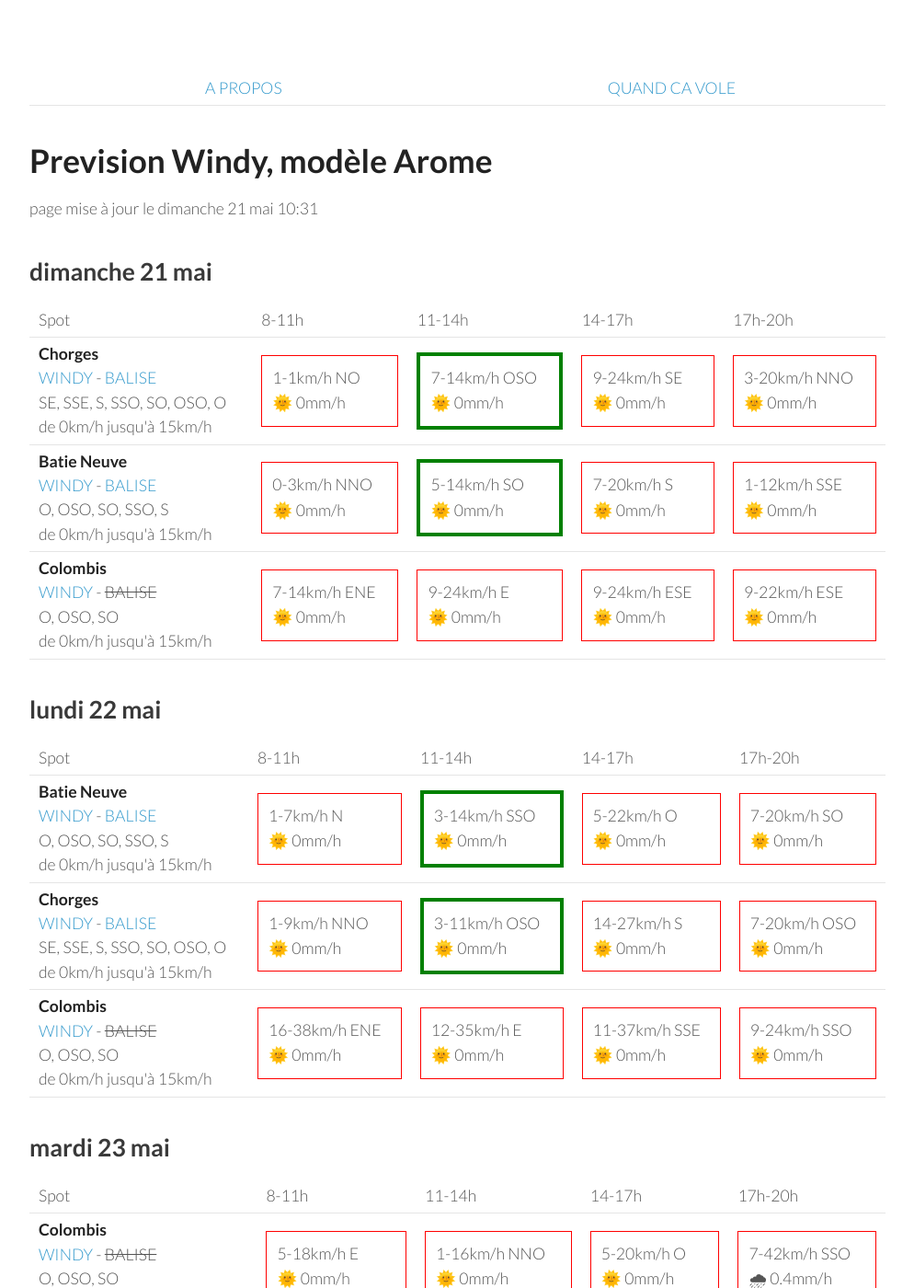
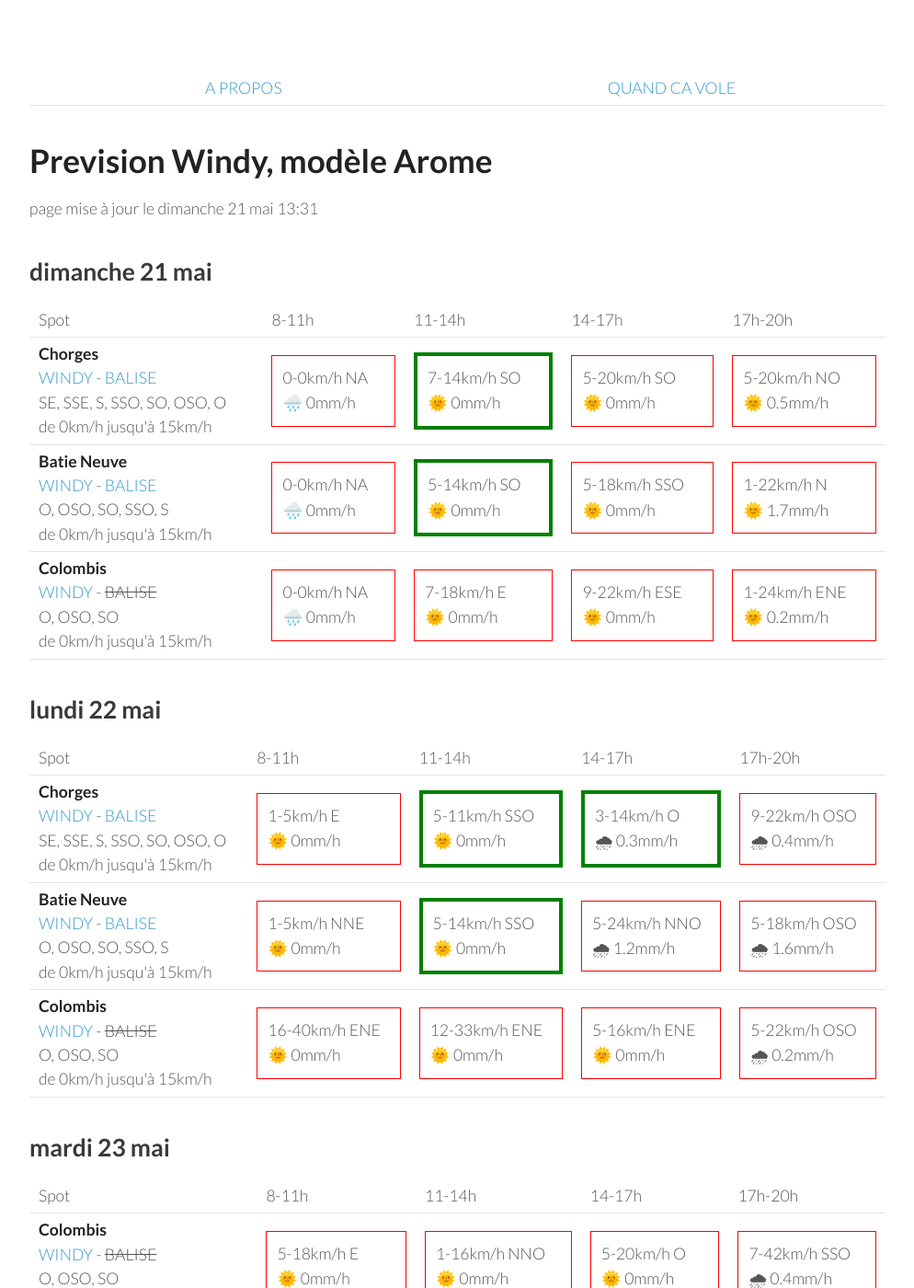
Before and after one commit to parapente-dans-le-nord/parapente-dans-le-nord.github.io, a Jekyll site: the page built from serre_poncon.markdown, in a window 1280 px wide and 1400 px high. Shown: the whole window at 92% size, without its empty margins (26-1020 px from the left). Built offline with Jekyll 4.4.1, drawn with Linux system fonts in a browser that asks for light colours.

Commit message:
update index.markdown

```diff
--- a/serre_poncon.markdown
+++ b/serre_poncon.markdown
@@ -7,7 +7,7 @@ title:  "Tous les spots"
 {: .links}
 
 # Prevision Windy, modèle Arome
-page mise à jour le dimanche 21 mai 10:31
+page mise à jour le dimanche 21 mai 13:31
 
 ## dimanche 21 mai
 
@@ -24,31 +24,28 @@ page mise à jour le dimanche 21 mai 10:31
 <tr>
         <td><strong>Chorges</strong><br><a href="https://windy.com/44.578/6.280?44.559,6.262,10">WINDY</a> - <span class=""><a href="https://www.openwindmap.org/PP554">BALISE</a> </span><br> <span class="vent-favorable">SE, SSE, S, SSO, SO, OSO, O</span><br><span class="force-vent">de 0km/h jusqu'à 15km/h</span> </td>
 
-            <td><div class="not-flyable"><p>1-1km/h NO</p><p>🌞 0mm/h</p></div></td>
-            <td><div class="flyable"><p>7-14km/h OSO</p><p>🌞 0mm/h</p></div></td>
-            <td><div class="not-flyable"><p>9-24km/h SE</p><p>🌞 0mm/h</p></div></td>
-            <td><div class="not-flyable"><p>3-20km/h NNO</p><p>🌞 0mm/h</p></div></td>
-
+            <td><div class="not-flyable"><p>0-0km/h NA</p><p>🌧️ 0mm/h</p></div></td>
+            <td><div class="flyable"><p>7-14km/h SO</p><p>🌞 0mm/h</p></div></td>
+            <td><div class="not-flyable"><p>5-20km/h SO</p><p>🌞 0mm/h</p></div></td>
+            <td><div class="not-flyable"><p>5-20km/h NO</p><p>🌞 0.5mm/h</p></div></td>
 
     </tr>
 <tr>
         <td><strong>Batie Neuve</strong><br><a href="https://windy.com/44.584/6.236?44.559,6.262,10,m:eTtagly">WINDY</a> - <span class=""><a href="https://www.openwindmap.org/PP554">BALISE</a> </span><br> <span class="vent-favorable">O, OSO, SO, SSO, S</span><br><span class="force-vent">de 0km/h jusqu'à 15km/h</span> </td>
 
-            <td><div class="not-flyable"><p>0-3km/h NNO</p><p>🌞 0mm/h</p></div></td>
+            <td><div class="not-flyable"><p>0-0km/h NA</p><p>🌧️ 0mm/h</p></div></td>
             <td><div class="flyable"><p>5-14km/h SO</p><p>🌞 0mm/h</p></div></td>
-            <td><div class="not-flyable"><p>7-20km/h S</p><p>🌞 0mm/h</p></div></td>
-            <td><div class="not-flyable"><p>1-12km/h SSE</p><p>🌞 0mm/h</p></div></td>
-
+            <td><div class="not-flyable"><p>5-18km/h SSO</p><p>🌞 0mm/h</p></div></td>
+            <td><div class="not-flyable"><p>1-22km/h N</p><p>🌞 1.7mm/h</p></div></td>
 
     </tr>
 <tr>
         <td><strong>Colombis</strong><br><a href="https://windy.com/44.494/6.216?44.559,6.262,10">WINDY</a> - <span class="no-balise"> BALISE </span><br> <span class="vent-favorable">O, OSO, SO</span><br><span class="force-vent">de 0km/h jusqu'à 15km/h</span> </td>
 
-            <td><div class="not-flyable"><p>7-14km/h ENE</p><p>🌞 0mm/h</p></div></td>
-            <td><div class="not-flyable"><p>9-24km/h E</p><p>🌞 0mm/h</p></div></td>
-            <td><div class="not-flyable"><p>9-24km/h ESE</p><p>🌞 0mm/h</p></div></td>
+            <td><div class="not-flyable"><p>0-0km/h NA</p><p>🌧️ 0mm/h</p></div></td>
+            <td><div class="not-flyable"><p>7-18km/h E</p><p>🌞 0mm/h</p></div></td>
             <td><div class="not-flyable"><p>9-22km/h ESE</p><p>🌞 0mm/h</p></div></td>
-
+            <td><div class="not-flyable"><p>1-24km/h ENE</p><p>🌞 0.2mm/h</p></div></td>
 
     </tr>
 
@@ -68,32 +65,32 @@ page mise à jour le dimanche 21 mai 10:31
       <td>17h-20h</td>
     </tr>
 <tr>
-        <td><strong>Batie Neuve</strong><br><a href="https://windy.com/44.584/6.236?44.559,6.262,10,m:eTtagly">WINDY</a> - <span class=""><a href="https://www.openwindmap.org/PP554">BALISE</a> </span><br> <span class="vent-favorable">O, OSO, SO, SSO, S</span><br><span class="force-vent">de 0km/h jusqu'à 15km/h</span> </td>
+        <td><strong>Chorges</strong><br><a href="https://windy.com/44.578/6.280?44.559,6.262,10">WINDY</a> - <span class=""><a href="https://www.openwindmap.org/PP554">BALISE</a> </span><br> <span class="vent-favorable">SE, SSE, S, SSO, SO, OSO, O</span><br><span class="force-vent">de 0km/h jusqu'à 15km/h</span> </td>
 
-            <td><div class="not-flyable"><p>1-7km/h N</p><p>🌞 0mm/h</p></div></td>
-            <td><div class="flyable"><p>3-14km/h SSO</p><p>🌞 0mm/h</p></div></td>
-            <td><div class="not-flyable"><p>5-22km/h O</p><p>🌞 0mm/h</p></div></td>
-            <td><div class="not-flyable"><p>7-20km/h SO</p><p>🌞 0mm/h</p></div></td>
+            <td><div class="not-flyable"><p>1-5km/h E</p><p>🌞 0mm/h</p></div></td>
+            <td><div class="flyable"><p>5-11km/h SSO</p><p>🌞 0mm/h</p></div></td>
+            <td><div class="flyable"><p>3-14km/h O</p><p>🌧 0.3mm/h</p></div></td>
+            <td><div class="not-flyable"><p>9-22km/h OSO</p><p>🌧 0.4mm/h</p></div></td>
 
 
     </tr>
 <tr>
-        <td><strong>Chorges</strong><br><a href="https://windy.com/44.578/6.280?44.559,6.262,10">WINDY</a> - <span class=""><a href="https://www.openwindmap.org/PP554">BALISE</a> </span><br> <span class="vent-favorable">SE, SSE, S, SSO, SO, OSO, O</span><br><span class="force-vent">de 0km/h jusqu'à 15km/h</span> </td>
+        <td><strong>Batie Neuve</strong><br><a href="https://windy.com/44.584/6.236?44.559,6.262,10,m:eTtagly">WINDY</a> - <span class=""><a href="https://www.openwindmap.org/PP554">BALISE</a> </span><br> <span class="vent-favorable">O, OSO, SO, SSO, S</span><br><span class="force-vent">de 0km/h jusqu'à 15km/h</span> </td>
 
-            <td><div class="not-flyable"><p>1-9km/h NNO</p><p>🌞 0mm/h</p></div></td>
-            <td><div class="flyable"><p>3-11km/h OSO</p><p>🌞 0mm/h</p></div></td>
-            <td><div class="not-flyable"><p>14-27km/h S</p><p>🌞 0mm/h</p></div></td>
-            <td><div class="not-flyable"><p>7-20km/h OSO</p><p>🌞 0mm/h</p></div></td>
+            <td><div class="not-flyable"><p>1-5km/h NNE</p><p>🌞 0mm/h</p></div></td>
+            <td><div class="flyable"><p>5-14km/h SSO</p><p>🌞 0mm/h</p></div></td>
+            <td><div class="not-flyable"><p>5-24km/h NNO</p><p>🌧 1.2mm/h</p></div></td>
+            <td><div class="not-flyable"><p>5-18km/h OSO</p><p>🌧 1.6mm/h</p></div></td>
 
 
     </tr>
 <tr>
         <td><strong>Colombis</strong><br><a href="https://windy.com/44.494/6.216?44.559,6.262,10">WINDY</a> - <span class="no-balise"> BALISE </span><br> <span class="vent-favorable">O, OSO, SO</span><br><span class="force-vent">de 0km/h jusqu'à 15km/h</span> </td>
 
-            <td><div class="not-flyable"><p>16-38km/h ENE</p><p>🌞 0mm/h</p></div></td>
-            <td><div class="not-flyable"><p>12-35km/h E</p><p>🌞 0mm/h</p></div></td>
-            <td><div class="not-flyable"><p>11-37km/h SSE</p><p>🌞 0mm/h</p></div></td>
-            <td><div class="not-flyable"><p>9-24km/h SSO</p><p>🌞 0mm/h</p></div></td>
+            <td><div class="not-flyable"><p>16-40km/h ENE</p><p>🌞 0mm/h</p></div></td>
+            <td><div class="not-flyable"><p>12-33km/h ENE</p><p>🌞 0mm/h</p></div></td>
+            <td><div class="not-flyable"><p>5-16km/h ENE</p><p>🌞 0mm/h</p></div></td>
+            <td><div class="not-flyable"><p>5-22km/h OSO</p><p>🌧 0.2mm/h</p></div></td>
 
 
     </tr>
```
